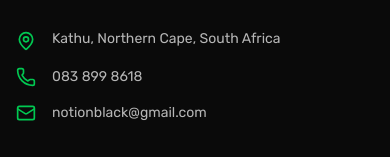
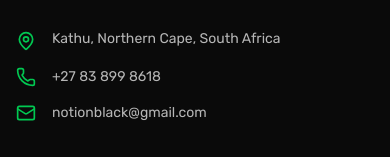
Before and after one commit to notionblack/NotionBlack, a Next.js app: page / in a window 390 px wide. Shown: the part 10743-10900 px from the top of the page. Built offline with nearby package versions, Linux system fonts and the light colour scheme.

Commit message:
style: Update phone number with +27 prefix

```diff
--- a/src/components/layout/Footer.tsx
+++ b/src/components/layout/Footer.tsx
@@ -72,7 +72,7 @@ export function Footer() {
                             </li>
                             <li className="flex items-center gap-4">
                                 <Phone className="w-5 h-5 text-green-500 shrink-0" />
-                                <span className="text-white/70 text-sm">083 899 8618</span>
+                                <span className="text-white/70 text-sm">+27 83 899 8618</span>
                             </li>
                             <li className="flex items-center gap-4">
                                 <Mail className="w-5 h-5 text-green-500 shrink-0" />
```
